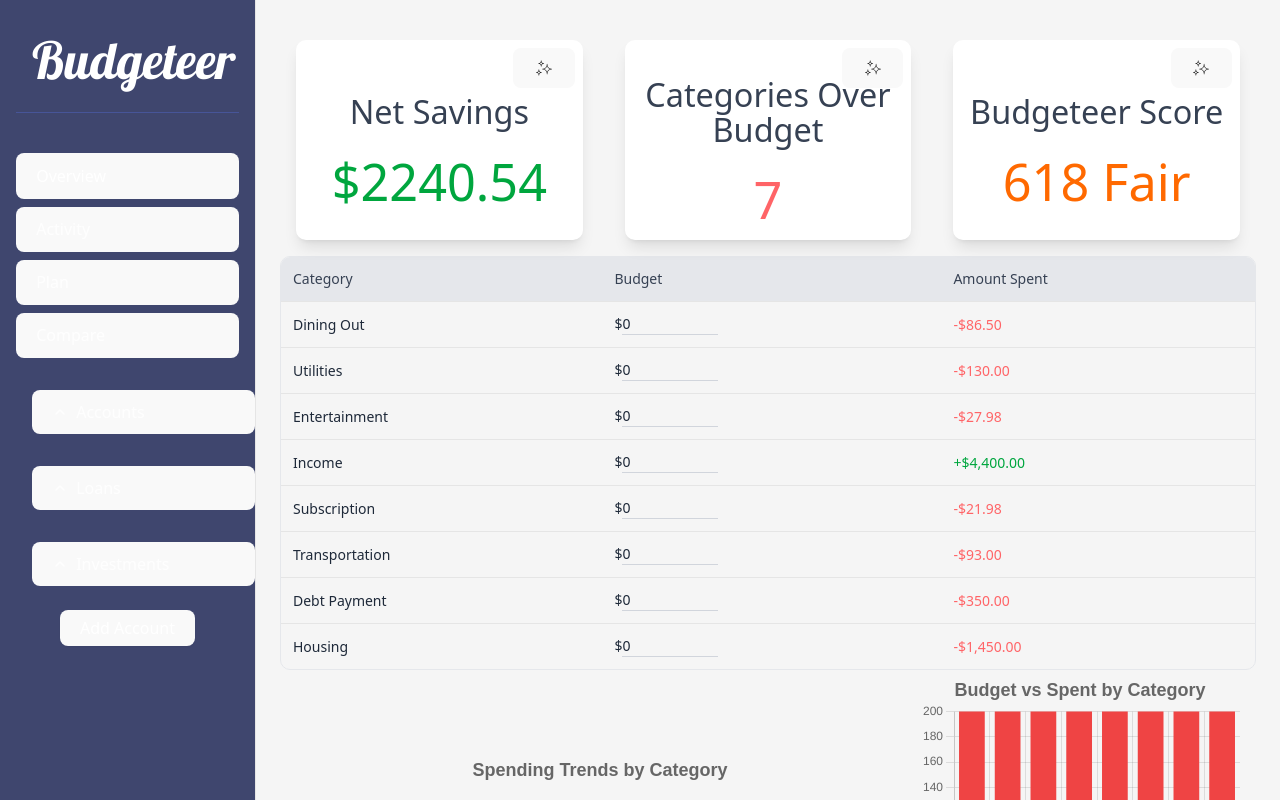
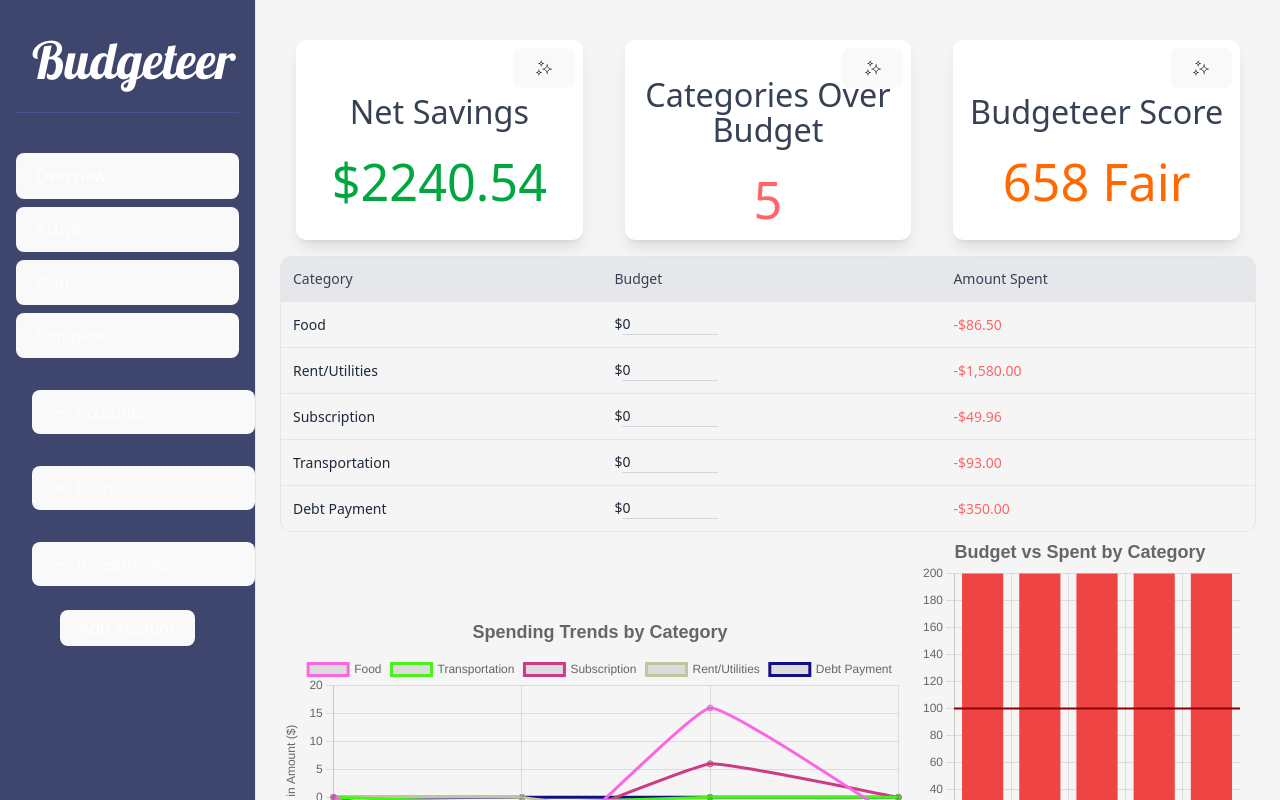
Before and after one commit to adsunarto/Budget-Dashboard, a React (Vite) app: page / in a window 1280 px wide. Built offline with nearby package versions, Linux system fonts and the light colour scheme.

Commit message:
Reduce categories for ui

```diff
--- a/src/components/Dashboard/Dashboard.tsx
+++ b/src/components/Dashboard/Dashboard.tsx
@@ -7,68 +7,68 @@ import Plan from "@/components/Plan/Plan";
 import Compare from "@/components/Compare/Compare";
 
 const transactions = [
-  { id: 1, date: "1/05/2025", tag: "Dining Out", name: "Starbucks", amount: -13.50 },
+  { id: 1, date: "1/05/2025", tag: "Food", name: "Starbucks", amount: -13.50 },
   { id: 2, date: "1/06/2025", tag: "Transportation", name: "Uber", amount: -22.00 },
-  { id: 3, date: "1/08/2025", tag: "Entertainment", name: "Netflix Subscription", amount: -15.99 },
+  { id: 3, date: "1/08/2025", tag: "Subscription", name: "Netflix Subscription", amount: -15.99 },
   { id: 4, date: "1/10/2025", tag: "Income", name: "Paycheck", amount: 2500.00 },
-  { id: 5, date: "1/12/2025", tag: "Dining Out", name: "Panda Express", amount: -27.00 },
+  { id: 5, date: "1/12/2025", tag: "Food", name: "Panda Express", amount: -27.00 },
   { id: 6, date: "1/14/2025", tag: "Subscription", name: "Disney+ Subscription", amount: -8.99 },
-  { id: 7, date: "1/16/2025", tag: "Utilities", name: "Electric Bill - PG&E", amount: -120.00 },
+  { id: 7, date: "1/16/2025", tag: "Rent/Utilities", name: "Electric Bill - PG&E", amount: -120.00 },
   { id: 8, date: "1/18/2025", tag: "Income", name: "Freelance Project", amount: 1700.00 },
   { id: 9, date: "1/20/2025", tag: "Debt Payment", name: "Student Loan - Nelnet", amount: -350.00 },
-  { id: 10, date: "1/22/2025", tag: "Entertainment", name: "Spotify Subscription", amount: -11.99 },
-  { id: 11, date: "1/24/2025", tag: "Dining Out", name: "Chipotle", amount: -30.00 },
+  { id: 10, date: "1/22/2025", tag: "Subscription", name: "Spotify Subscription", amount: -11.99 },
+  { id: 11, date: "1/24/2025", tag: "Food", name: "Chipotle", amount: -30.00 },
   { id: 12, date: "1/25/2025", tag: "Transportation", name: "Monthly Metro Pass", amount: -70.00 },
-  { id: 13, date: "1/27/2025", tag: "Housing", name: "Rent - Apartment Complex", amount: -1450.00 },
-  { id: 14, date: "1/28/2025", tag: "Dining Out", name: "McDonald's", amount: -15.00 },
+  { id: 13, date: "1/27/2025", tag: "Rent/Utilities", name: "Rent - Apartment Complex", amount: -1450.00 },
+  { id: 14, date: "1/28/2025", tag: "Food", name: "McDonald's", amount: -15.00 },
   { id: 15, date: "1/30/2025", tag: "Subscription", name: "Amazon Prime Subscription", amount: -12.99 },
 
-  { id: 1, date: "2/01/2025", tag: "Dining Out", name: "Chipotle", amount: -28.50 },
-  { id: 2, date: "2/03/2025", tag: "Utilities", name: "Electric Bill - PG&E", amount: -120.00 },
-  { id: 3, date: "2/05/2025", tag: "Entertainment", name: "Netflix Subscription", amount: -15.99 },
+  { id: 1, date: "2/01/2025", tag: "Food", name: "Chipotle", amount: -28.50 },
+  { id: 2, date: "2/03/2025", tag: "Rent/Utilities", name: "Electric Bill - PG&E", amount: -120.00 },
+  { id: 3, date: "2/05/2025", tag: "Subscription", name: "Netflix Subscription", amount: -15.99 },
   { id: 4, date: "2/07/2025", tag: "Income", name: "Paycheck", amount: 2500.00 },
-  { id: 5, date: "2/09/2025", tag: "Dining Out", name: "Starbucks", amount: -13.00 },
+  { id: 5, date: "2/09/2025", tag: "Food", name: "Starbucks", amount: -13.00 },
   { id: 6, date: "2/10/2025", tag: "Subscription", name: "Amazon Prime Subscription", amount: -12.99 },
   { id: 7, date: "2/12/2025", tag: "Transportation", name: "Monthly Metro Pass", amount: -75.00 },
-  { id: 8, date: "2/14/2025", tag: "Entertainment", name: "Spotify Subscription", amount: -11.99 },
+  { id: 8, date: "2/14/2025", tag: "Subscription", name: "Spotify Subscription", amount: -11.99 },
   { id: 9, date: "2/15/2025", tag: "Income", name: "Freelance Project", amount: 1800.00 },
-  { id: 10, date: "2/17/2025", tag: "Entertainment", name: "HBO Max Subscription", amount: -14.99 },
+  { id: 10, date: "2/17/2025", tag: "Subscription", name: "HBO Max Subscription", amount: -14.99 },
   { id: 11, date: "2/18/2025", tag: "Debt Payment", name: "Student Loan - Nelnet", amount: -350.00 },
-  { id: 12, date: "2/20/2025", tag: "Dining Out", name: "Panda Express", amount: -25.00 },
+  { id: 12, date: "2/20/2025", tag: "Food", name: "Panda Express", amount: -25.00 },
   { id: 13, date: "2/22/2025", tag: "Transportation", name: "Lyft", amount: -18.00 },
-  { id: 14, date: "2/25/2025", tag: "Housing", name: "Rent - Apartment Complex", amount: -1450.00 },
-  { id: 15, date: "2/28/2025", tag: "Dining Out", name: "Chipotle", amount: -32.00 },
+  { id: 14, date: "2/25/2025", tag: "Rent/Utilities", name: "Rent - Apartment Complex", amount: -1450.00 },
+  { id: 15, date: "2/28/2025", tag: "Food", name: "Chipotle", amount: -32.00 },
 
-  { id: 1, date: "3/01/2025", tag: "Dining Out", name: "Starbucks", amount: -12.50 },
-  { id: 2, date: "3/03/2025", tag: "Utilities", name: "Electric Bill - PG&E", amount: -125.00 },
-  { id: 3, date: "3/05/2025", tag: "Entertainment", name: "Netflix Subscription", amount: -15.99 },
+  { id: 1, date: "3/01/2025", tag: "Food", name: "Starbucks", amount: -12.50 },
+  { id: 2, date: "3/03/2025", tag: "Rent/Utilities", name: "Electric Bill - PG&E", amount: -125.00 },
+  { id: 3, date: "3/05/2025", tag: "Subscription", name: "Netflix Subscription", amount: -15.99 },
   { id: 4, date: "3/07/2025", tag: "Income", name: "Paycheck", amount: 2500.00 },
-  { id: 5, date: "3/09/2025", tag: "Dining Out", name: "Chipotle", amount: -29.00 },
+  { id: 5, date: "3/09/2025", tag: "Food", name: "Chipotle", amount: -29.00 },
   { id: 6, date: "3/12/2025", tag: "Subscription", name: "Disney+ Subscription", amount: -8.99 },
   { id: 7, date: "3/14/2025", tag: "Transportation", name: "Monthly Metro Pass", amount: -75.00 },
   { id: 8, date: "3/16/2025", tag: "Income", name: "Freelance Project", amount: 1800.00 },
   { id: 9, date: "3/18/2025", tag: "Debt Payment", name: "Student Loan - Nelnet", amount: -350.00 },
-  { id: 10, date: "3/20/2025", tag: "Entertainment", name: "Spotify Subscription", amount: -11.99 },
-  { id: 11, date: "3/22/2025", tag: "Dining Out", name: "Panda Express", amount: -26.00 },
+  { id: 10, date: "3/20/2025", tag: "Subscription", name: "Spotify Subscription", amount: -11.99 },
+  { id: 11, date: "3/22/2025", tag: "Food", name: "Panda Express", amount: -26.00 },
   { id: 12, date: "3/24/2025", tag: "Transportation", name: "Lyft", amount: -18.00 },
-  { id: 13, date: "3/26/2025", tag: "Housing", name: "Rent - Apartment Complex", amount: -1450.00 },
-  { id: 14, date: "3/28/2025", tag: "Dining Out", name: "McDonald's", amount: -15.00 },
+  { id: 13, date: "3/26/2025", tag: "Rent/Utilities", name: "Rent - Apartment Complex", amount: -1450.00 },
+  { id: 14, date: "3/28/2025", tag: "Food", name: "McDonald's", amount: -15.00 },
   { id: 15, date: "3/30/2025", tag: "Subscription", name: "Amazon Prime Subscription", amount: -12.99 },
 
-  { id: 1, date: "4/01/2025", tag: "Dining Out", name: "Panda Express", amount: -27.50 },
-  { id: 2, date: "4/03/2025", tag: "Utilities", name: "Electric Bill - PG&E", amount: -130.00 },
-  { id: 3, date: "4/05/2025", tag: "Entertainment", name: "Netflix Subscription", amount: -15.99 },
+  { id: 1, date: "4/01/2025", tag: "Food", name: "Panda Express", amount: -27.50 },
+  { id: 2, date: "4/03/2025", tag: "Rent/Utilities", name: "Electric Bill - PG&E", amount: -130.00 },
+  { id: 3, date: "4/05/2025", tag: "Subscription", name: "Netflix Subscription", amount: -15.99 },
   { id: 4, date: "4/07/2025", tag: "Income", name: "Paycheck", amount: 2500.00 },
-  { id: 5, date: "4/09/2025", tag: "Dining Out", name: "Starbucks", amount: -14.00 },
+  { id: 5, date: "4/09/2025", tag: "Food", name: "Starbucks", amount: -14.00 },
   { id: 6, date: "4/12/2025", tag: "Subscription", name: "Disney+ Subscription", amount: -8.99 },
   { id: 7, date: "4/14/2025", tag: "Transportation", name: "Monthly Metro Pass", amount: -75.00 },
   { id: 8, date: "4/16/2025", tag: "Income", name: "Freelance Project", amount: 1900.00 },
   { id: 9, date: "4/18/2025", tag: "Debt Payment", name: "Student Loan - Nelnet", amount: -350.00 },
-  { id: 10, date: "4/20/2025", tag: "Entertainment", name: "Spotify Subscription", amount: -11.99 },
-  { id: 11, date: "4/22/2025", tag: "Dining Out", name: "Chipotle", amount: -29.00 },
+  { id: 10, date: "4/20/2025", tag: "Subscription", name: "Spotify Subscription", amount: -11.99 },
+  { id: 11, date: "4/22/2025", tag: "Food", name: "Chipotle", amount: -29.00 },
   { id: 12, date: "4/24/2025", tag: "Transportation", name: "Lyft", amount: -18.00 },
-  { id: 13, date: "4/26/2025", tag: "Housing", name: "Rent - Apartment Complex", amount: -1450.00 },
-  { id: 14, date: "4/28/2025", tag: "Dining Out", name: "McDonald's", amount: -16.00 },
+  { id: 13, date: "4/26/2025", tag: "Rent/Utilities", name: "Rent - Apartment Complex", amount: -1450.00 },
+  { id: 14, date: "4/28/2025", tag: "Food", name: "McDonald's", amount: -16.00 },
   { id: 15, date: "4/30/2025", tag: "Subscription", name: "Amazon Prime Subscription", amount: -12.99 }
 ].map(tx => ({
   ...tx,
--- a/src/components/Overview/BudgetTable.tsx
+++ b/src/components/Overview/BudgetTable.tsx
@@ -31,7 +31,7 @@ const BudgetTable = ({ transactions, budgets, setBudgets, updateCard, updateScor
 
   // Merge spending with budget values
   const categories = Object.entries(spendingByCategory)
-    .filter(([category]) => category !== 'Paycheck') // 👈 filter OUT "Paycheck" first
+    .filter(([category]) => category !== 'Income') // 👈 filter OUT "Paycheck" first
     .map(([category, spent], index) => {
       const budgetMatch = budgets.find((b) => b.category === category);
       return {
--- a/src/components/Overview/Overview.tsx
+++ b/src/components/Overview/Overview.tsx
@@ -38,6 +38,10 @@ const Overview = ({ transactions, assets }) => {
         return month - 1 === currentMonth && year === currentYear;
     });
 
+    const transactionsMinusPaycheck = transactions.filter((tx) => {
+        return tx.tag !== "Income";
+    });
+
     const spendingByCategory: Record<string, number> = {};
 
     transactionsThisMonth.forEach((tx) => {
@@ -48,7 +52,7 @@ const Overview = ({ transactions, assets }) => {
     });
 
     const transactionsThisMonthMinusPaycheck = transactionsThisMonth.filter((tx) => {
-        return tx.tag !== "Paycheck";
+        return tx.tag !== "Income";
     });
 
     function calculateNetSavings() {
@@ -108,7 +112,7 @@ const Overview = ({ transactions, assets }) => {
 
         let overBudget = 0;
         budgets
-            .filter(budget => budget.category !== "Paycheck")
+            .filter(budget => budget.category !== "Income")
             .forEach(budget => {
                 const spent = spendingByCategory[budget.category] || 0;
                 if (-1 * spent > budget.budgeted) {
@@ -347,7 +351,7 @@ const Overview = ({ transactions, assets }) => {
 
             <div className="flex">
                 {/* Line Graph Component */}
-                <MoneyTrends transactions={transactions} />
+                <MoneyTrends transactions={transactionsMinusPaycheck} />
 
                 {/* Bar Graph Component */}
                 <VerticalBarChart transactions={transactionsThisMonthMinusPaycheck} budgets={budgets} />
--- a/src/components/Overview/VerticalBarChart.tsx
+++ b/src/components/Overview/VerticalBarChart.tsx
@@ -41,7 +41,7 @@ const VerticalBarChart = ({ transactions, budgets }: props) => {
   const categories = Array.from(new Set([
     ...updatedBudgets.map((b) => b.category),
     ...Object.keys(spendingMap),
-  ])).filter(category => category !== "Paycheck");
+  ])).filter(category => category !== "Income");
 
   const rawData = categories.map((category) => {
     const spent = spendingMap[category] || 0;
@@ -57,7 +57,7 @@ const VerticalBarChart = ({ transactions, budgets }: props) => {
         data: rawData, // Your percentage of the budget spent
         backgroundColor: rawData.map((value, index) => {
           const category = categories[index];
-          if (["Paycheck", "Investment"].includes(category)) {
+          if (["Income", "Investment"].includes(category)) {
             if (value < 90) return '#EF4444';   // red
             if (value < 100) return '#FACC15';  // orange
             return '#34D399';                   // green
```
